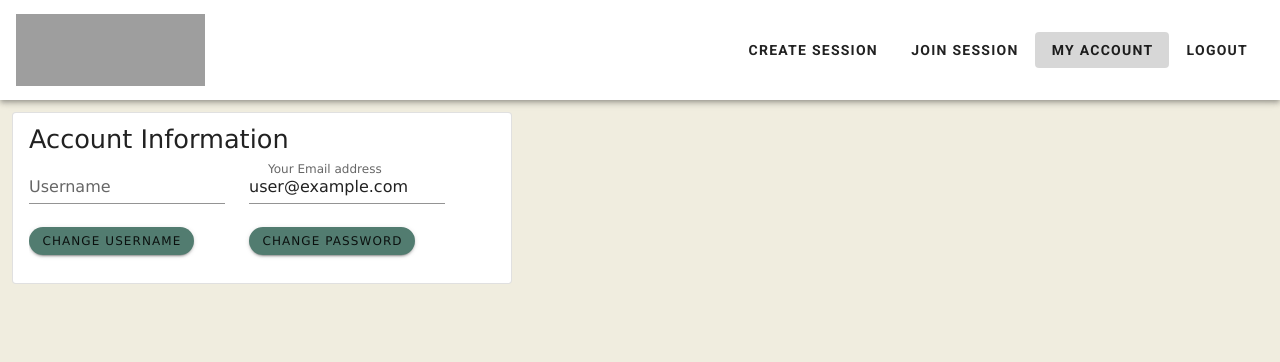
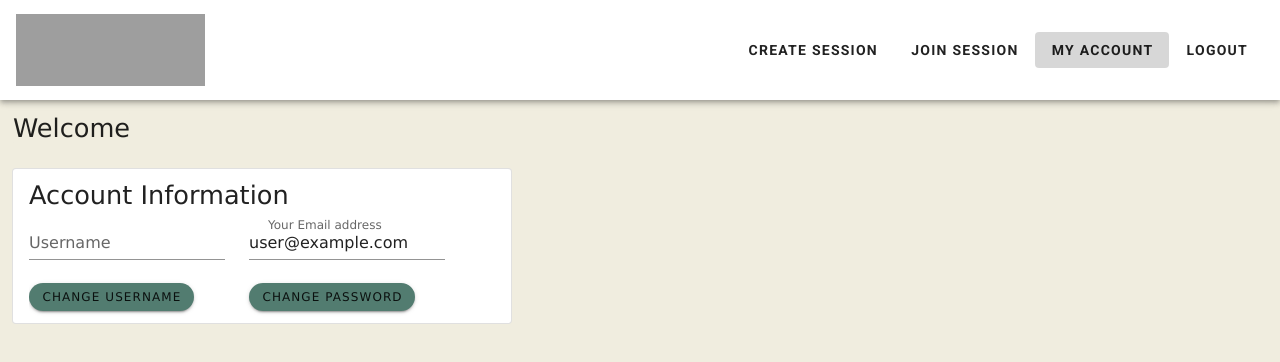
Before and after one commit to lyndonlzj/BrawlStars, a Vue app in the folder slm/: page /myaccount in a window 1280 px wide. Shown: the top 362 px of the page. Built offline with nearby package versions, Linux system fonts and the light colour scheme; no server answers; the database is empty; sample sign-in values are in the browser's storage; grey boxes are pictures that could not be loaded.

Commit message:
updated myaccount to display username and update upon changing name

```diff
--- a/slm/src/components/MyAccount.vue
+++ b/slm/src/components/MyAccount.vue
@@ -1,49 +1,37 @@
 <template>
   <div>
     <Toolbar2></Toolbar2>
+
     <v-container class="fill-height" fluid>
-  <v-card
-    class="mx-auto"
-    max-width="500"
-    outlined
-  >
+      <v-card class="mx-auto" max-width="500" outlined color="#f0eddf"> Welcome {{username}}</v-card>
+    </v-container>
+
+    <v-container class="fill-height" fluid>
+      <v-card class="mx-auto" max-width="500" outlined>
         <v-list-item three-line>
           <v-list-item-content>
             <div class="overline mb-4">Account Information</div>
             <v-row>
-
               <v-col cols="12" sm="6">
-          <v-text-field
-            id = "userin"
-            v-model="username"
-            label="Username"
-          ></v-text-field>
-          <v-btn id="b" rounded color="#527c70" small @click.prevent="updateName()">Change username</v-btn>
+                <v-text-field id="userin" label="Username"></v-text-field>
+                <v-btn
+                  id="b"
+                  rounded
+                  color="#527c70"
+                  small
+                  @click.prevent="updateName()"
+                >Change username</v-btn>
               </v-col>
 
               <v-col cols="12" sm="6">
-          <v-text-field
-            v-model="email"
-            label="Your Email address"
-          ></v-text-field>
-          <v-btn rounded color = "#527c70" small @click="resetPassword"> Change password</v-btn>
+                <v-text-field v-model="email" label="Your Email address"></v-text-field>
+                <v-btn rounded color="#527c70" small @click="resetPassword">Change password</v-btn>
               </v-col>
-
             </v-row>
-
           </v-list-item-content>
 
-      <v-list-item-avatar
-        tile
-        size="50"
-        color="grey"
-      ></v-list-item-avatar>
+          <v-list-item-avatar tile size="50" color="grey"></v-list-item-avatar>
         </v-list-item>
-
-    <v-card-actions>
-
-
-    </v-card-actions>
       </v-card>
     </v-container>
   </div>
@@ -51,58 +39,60 @@
 
 <script>
 import Toolbar2 from "../layouts/Toolbar2";
-import database from "../firebase.js"
+import database from "../firebase.js";
 import firebase from "firebase";
 
 export default {
   components: {
-      Toolbar2
+    Toolbar2,
   },
-    data(){
+  data() {
     return {
       email: firebase.auth().currentUser.email,
+      userid: firebase.auth().currentUser.uid,
+      itemsList: [],
       username:"",
+    };
+  },
 
-      }
-    },
-    // firestore(){
-    //   const user = firebaseApp.auth().currentUser;
-    //   console.log(user.email)
-    //   return {
-    //     profile: database.collection('users').doc(user.uid),
-    //   }
-    // },
-    methods:{
-      updateName(){
+  methods: {
+    updateName() {
       var userid = firebase.auth().currentUser.uid;
       var name = document.getElementById("userin").value;
-        database.collection('users')
+      database
+        .collection("users")
         .doc(userid)
-        .update({username: name});
-        console.log("got here")
+        .update({ username: name });
+      this.username = name
     },
     resetPassword() {
       const user = firebase.auth().currentUser;
       const auth = firebase.auth();
-          auth.sendPasswordResetEmail(auth.currentUser.email).then(() =>  {
+      auth
+        .sendPasswordResetEmail(auth.currentUser.email)
+        .then(() => {
           alert(`Password reset sent to ${user.email}`);
-          }).catch((error) =>  {
+        })
+        .catch(error => {
           console.log(error);
         });
     }
-    }
+  },
+
+  created() {
+    database.collection('users').doc(this.userid).get().then((doc) => {
+      this.username = doc.get("username")
+    })
+  },
 
 };
 </script>
 
 <style lang="scss" scoped>
-
 #input-usage .v-input__prepend-outer,
 #input-usage .v-input__append-outer,
 #input-usage .v-input__slot,
 #input-usage .v-messages {
-    border: 1px dashed rgba(0,0,0, .4);
+  border: 1px dashed rgba(0, 0, 0, 0.4);
 }
-
-
 </style>
```
Lines whose indentation alone changed are shown as unchanged.
